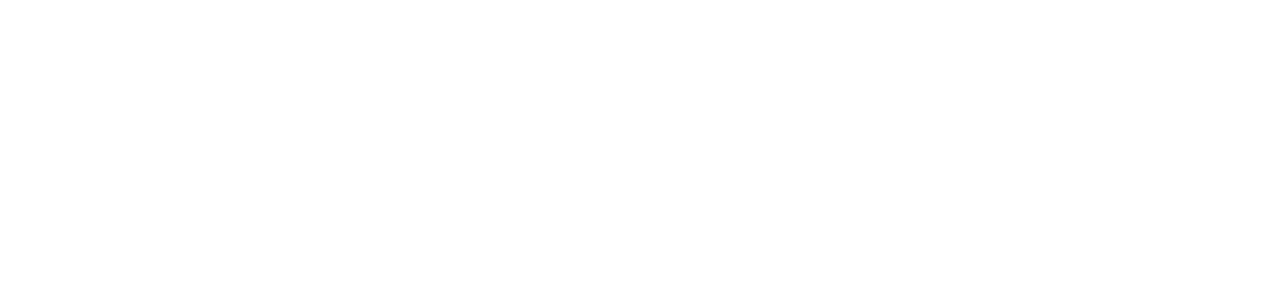
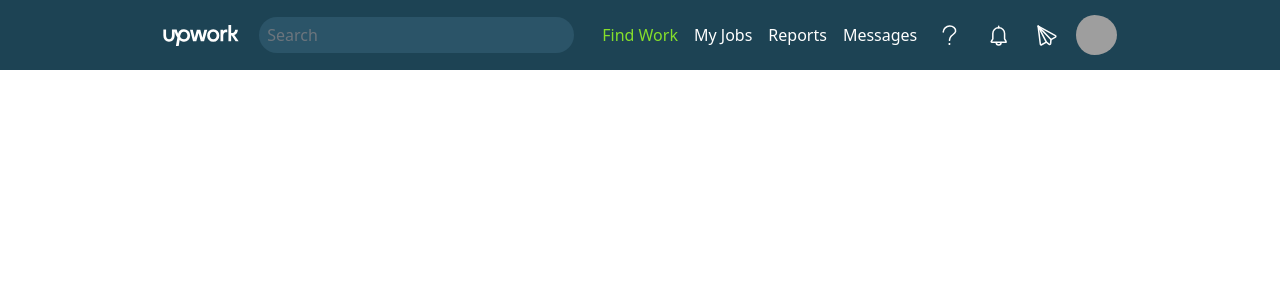
Before and after one commit to mrsamia/upwork-clone, a React (Create React App) app: page /ProfilePage in a window 1280 px wide. Before the commit this address had no page. Shown: the top 300 px of the page. Built offline with nearby package versions, Linux system fonts and the light colour scheme; grey boxes are pictures that could not be loaded.

Commit message:
SRM| nav

```diff
--- a/src/App.js
+++ b/src/App.js
@@ -3,6 +3,7 @@
 import { Routes, Route} from "react-router-dom";
 import Home from './Pages/Home';
 import YourNetwork from './Pages/YourNetwork';
+import ProfilePage from './Pages/ProfilePage';
 
 function App() {
   return (
@@ -10,6 +11,7 @@
      <Routes>
         <Route path='/' element={ <Home />}/>
         <Route path='/yourNetwork' element={ <YourNetwork />}/>
+         <Route path='/ProfilePage' element={ <ProfilePage />}/>
       </Routes>
     </div>
   );
--- a/src/Components/ProfileCard.js
+++ b/src/Components/ProfileCard.js
@@ -12,7 +12,7 @@
             </div>
             <div className="text-center">
                 <h3 className="mt-20 mb-0 ">
-                    <a href="/freelancers/~01fa642fa507159323" className="profile-title">Samia R.</a>
+                    <a href="/ProfilePage" className="profile-title">Samia R.</a>
                 </h3>
                 <p>Expert React.js Developer</p>
             </div>
--- /dev/null
+++ b/src/Pages/ProfilePage.js
@@ -0,0 +1,12 @@
+import React from 'react';
+import Nav from '../Components/Nav/Nav';
+
+function ProfilePage(props) {
+    return (
+        <div>
+            <Nav/>
+        </div>
+    );
+}
+
+export default ProfilePage;
```
